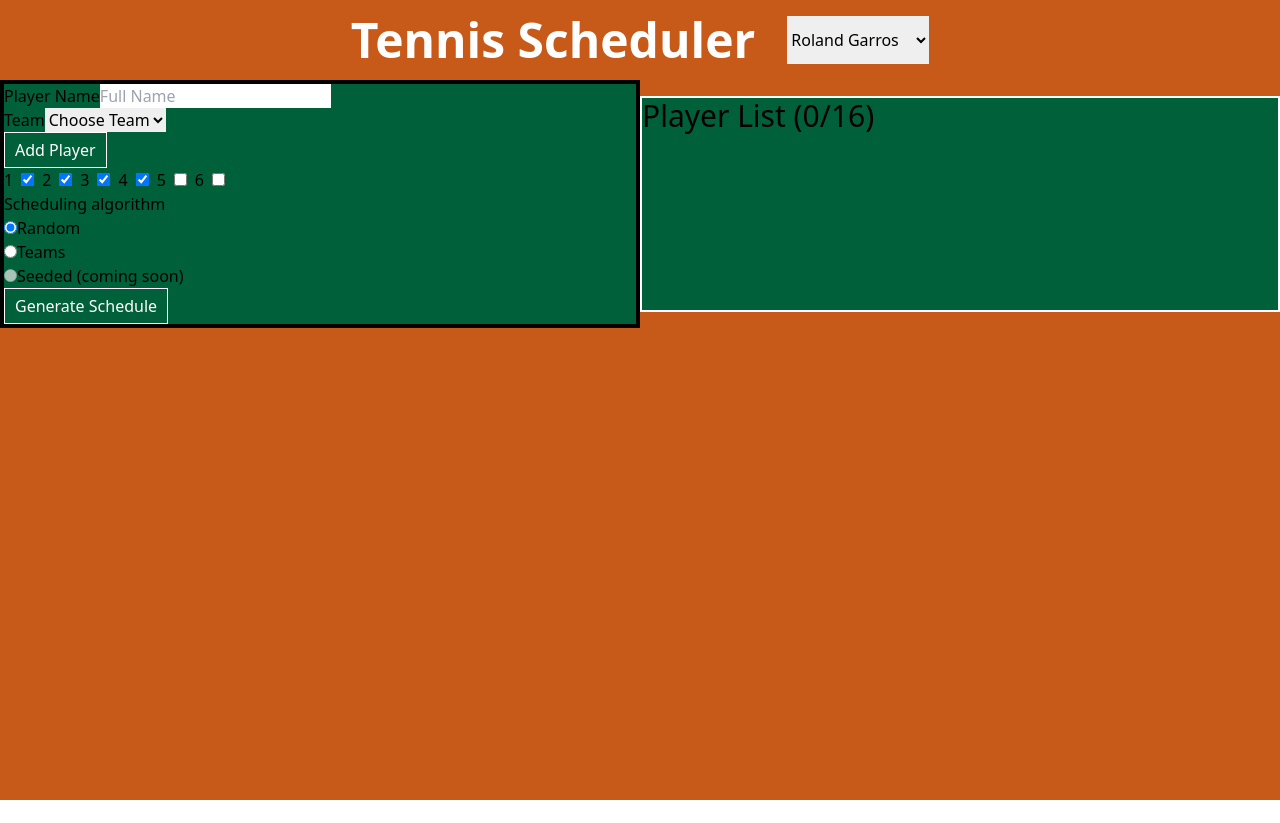
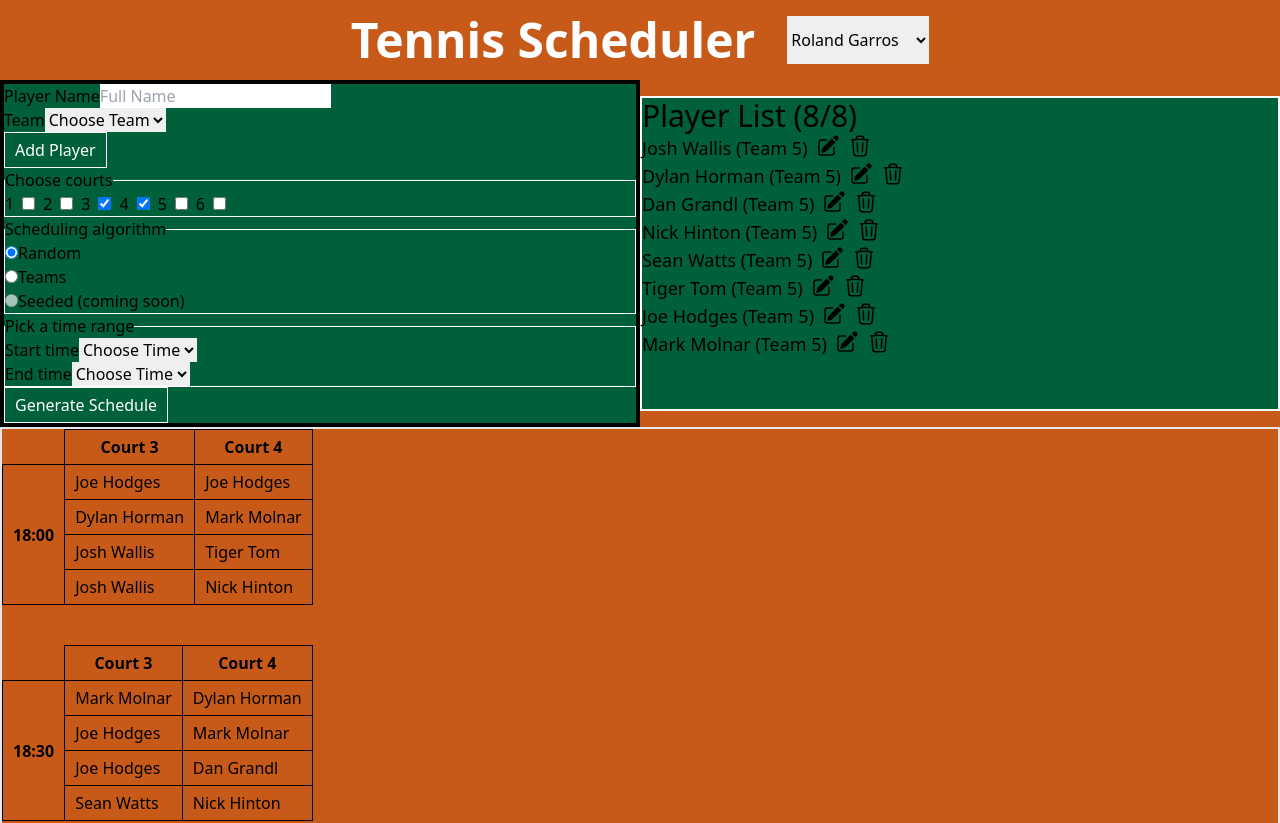
Before and after one commit to wallisCodes/tennis-scheduler, a React (Vite) app: page / in a window 1280 px wide. Shown: the top 823 px of the page. Before the commit the page ends 800 px from the top, so only its background shows below. Built offline with nearby package versions, Linux system fonts and the light colour scheme.

Commit message:
Added session start/finish inputs (hard-coded options for now) and v1 random schedule generation

```diff
--- a/src/components/Schedule.jsx
+++ b/src/components/Schedule.jsx
@@ -0,0 +1,55 @@
+import React from "react"
+
+export default function Schedule({players, courts}){
+    // Defining useful variables to generate dynamic schedule table
+    const sessions = ["18:00", "18:30", "19:00", "19:30"]; //time sessions each player will play before swapping, hard-coded temporarily
+
+    //object containing key-value pairs of selected courts only
+    const rawCourtsSelected = Object.fromEntries(
+        Object.entries(courts).filter(([key, value]) => value === true)
+    );
+    const courtsSelected = Object.keys(rawCourtsSelected); //array of selected court numbers (keys only)
+
+
+    // const randomPlayerIndex = Math.floor(Math.random() * players.length);
+
+
+    const randomSchedule = sessions.map((session, index) => (
+        <table key={index}>
+            <thead>
+                <tr>
+                    <th className="blank-cell"></th>
+                    {courtsSelected.map((_, index) => <th key={index} scope="col">{courtsSelected[index]}</th>)}
+                </tr>
+            </thead>
+            <tbody>
+                <tr>
+                    <th rowSpan="4">{session}</th>
+                    {courtsSelected.map((_, i) => <td key={i}>{players[Math.floor(Math.random() * players.length)].fullName}</td>)}
+                </tr>
+                <tr>
+                    {courtsSelected.map((_, i) => <td key={i}>{players[Math.floor(Math.random() * players.length)].fullName}</td>)}
+                </tr>
+                <tr>
+                    {courtsSelected.map((_, i) => <td key={i}>{players[Math.floor(Math.random() * players.length)].fullName}</td>)}
+                </tr>
+                <tr>
+                    {courtsSelected.map((_, i) => <td key={i}>{players[Math.floor(Math.random() * players.length)].fullName}</td>)}
+                </tr>
+            </tbody>
+        </table>
+    ))
+
+    // console.log(randomSchedule);
+    // generateRandomSchedule(sessions, courtsSelected, players);
+
+    return (
+        <>
+            <div className="flex-row space-y-10 min-h-96">
+                {/* {generateRandomSchedule(sessions, courtsSelected, players)} */}
+
+                {randomSchedule}
+            </div>
+        </>
+    )
+}
--- a/src/components/ScheduleForm.jsx
+++ b/src/components/ScheduleForm.jsx
@@ -1,6 +1,6 @@
 import React, { useState } from "react"
 
-export default function ScheduleForm({courts, setCourts, algorithm, setAlgorithm}){
+export default function ScheduleForm({courts, setCourts, algorithm, setAlgorithm, startTime, setStartTime, endTime, setEndTime}){
     function handleCourts(event){
         const {name, checked} = event.target;
         setCourts(prevCourts => {
@@ -21,14 +21,16 @@ export default function ScheduleForm({courts, setCourts, algorithm, setAlgorithm
         <>
             <form onSubmit={handleSubmit}>
                 {/* Court checkboxes */}
+                <fieldset>
+                    <legend>Choose courts</legend>
                     <div className="space-x-2">
                         <label htmlFor="court-1">1</label>
                         <input
                             type="checkbox"
                             id="court-1"
                             onChange={handleCourts}
-                        name="one"
-                        checked={courts.one}
+                            name="Court 1"
+                            checked={courts["Court 1"]}
                             className=""
                         />
 
@@ -37,8 +39,8 @@ export default function ScheduleForm({courts, setCourts, algorithm, setAlgorithm
                             type="checkbox"
                             id="court-2"
                             onChange={handleCourts}
-                        name="two"
-                        checked={courts.two}
+                            name="Court 2"
+                            checked={courts["Court 2"]}
                             className=""
                         />
 
@@ -47,8 +49,8 @@ export default function ScheduleForm({courts, setCourts, algorithm, setAlgorithm
                             type="checkbox"
                             id="court-3"
                             onChange={handleCourts}
-                        name="three"
-                        checked={courts.three}
+                            name="Court 3"
+                            checked={courts["Court 3"]}
                             className=""
                         />
 
@@ -57,8 +59,8 @@ export default function ScheduleForm({courts, setCourts, algorithm, setAlgorithm
                             type="checkbox"
                             id="court-4"
                             onChange={handleCourts}
-                        name="four"
-                        checked={courts.four}
+                            name="Court 4"
+                            checked={courts["Court 4"]}
                             className=""
                         />
 
@@ -67,8 +69,8 @@ export default function ScheduleForm({courts, setCourts, algorithm, setAlgorithm
                             type="checkbox"
                             id="court-5"
                             onChange={handleCourts}
-                        name="five"
-                        checked={courts.five}
+                            name="Court 5"
+                            checked={courts["Court 5"]}
                             className=""
                         />
 
@@ -77,11 +79,13 @@ export default function ScheduleForm({courts, setCourts, algorithm, setAlgorithm
                             type="checkbox"
                             id="court-6"
                             onChange={handleCourts}
-                        name="six"
-                        checked={courts.six}
+                            name="Court 6"
+                            checked={courts["Court 6"]}
                             className=""
                         />
                     </div>
+                </fieldset>
+
 
                 {/* Algorithm types */}
                 <fieldset>
@@ -121,6 +125,46 @@ export default function ScheduleForm({courts, setCourts, algorithm, setAlgorithm
                     <br />
                 </fieldset>
 
+                {/* Time picker */}
+                <fieldset>
+                    <legend>Pick a time range</legend>
+                    <div className="flex">
+                        <label htmlFor="start-time" className="">Start time</label>
+                        <select
+                            id="start-time"
+                            onChange={e => setStartTime(e.target.value)}
+                            value={startTime}
+                            className=""
+                            required
+                        >
+                            <option value="">Choose Time</option>
+                            <option value="08:00">08:00</option>
+                            <option value="09:00">09:00</option>
+                            <option value="10:00">10:00</option>
+                            <option value="18:00">18:00</option>
+                            <option value="19:00">19:00</option>
+                        </select>
+                    </div>
+
+                    <div className="flex">
+                        <label htmlFor="end-time" className="">End time</label>
+                        <select
+                            id="end-time"
+                            onChange={e => setEndTime(e.target.value)}
+                            value={endTime}
+                            className=""
+                            required
+                        >
+                            <option value="">Choose Time</option>
+                            <option value="08:30">08:30</option>
+                            <option value="09:30">09:30</option>
+                            <option value="10:30">10:30</option>
+                            <option value="18:30">18:30</option>
+                            <option value="19:30">19:30</option>
+                        </select>
+                    </div>
+                </fieldset>
+
                 <button className="border">Generate Schedule</button>
               </form>
         </>
--- a/src/components/ScheduleWrapper.jsx
+++ b/src/components/ScheduleWrapper.jsx
@@ -3,6 +3,7 @@ import Player from "./Player"
 import PlayerForm from "./PlayerForm"
 import EditPlayerForm from "./EditPlayerForm"
 import ScheduleForm from "./ScheduleForm"
+import Schedule from "./Schedule"
 import "../ScheduleWrapper.css"
 import { v4 as uuidv4 } from "uuid"
 
@@ -10,20 +11,170 @@ uuidv4();
 
 export default function ScheduleWrapper(){
     const [theme, setTheme] = useState("roland-garros");
-    const [players, setPlayers] = useState([]);
+    // const [players, setPlayers] = useState([]);
+    const [players, setPlayers] = useState([ //8 player testing
+        {
+            id: uuidv4(),
+            fullName: "Josh Wallis",
+            team: "5",
+            isEditing: false
+        },
+        {
+            id: uuidv4(),
+            fullName: "Dylan Horman",
+            team: "5",
+            isEditing: false
+        },
+        {
+            id: uuidv4(),
+            fullName: "Dan Grandl",
+            team: "5",
+            isEditing: false
+        },
+        {
+            id: uuidv4(),
+            fullName: "Nick Hinton",
+            team: "5",
+            isEditing: false
+        },
+        {
+            id: uuidv4(),
+            fullName: "Sean Watts",
+            team: "5",
+            isEditing: false
+        },
+        {
+            id: uuidv4(),
+            fullName: "Tiger Tom",
+            team: "5",
+            isEditing: false
+        },
+        {
+            id: uuidv4(),
+            fullName: "Joe Hodges",
+            team: "5",
+            isEditing: false
+        },
+        {
+            id: uuidv4(),
+            fullName: "Mark Molnar",
+            team: "5",
+            isEditing: false
+        }
+    ]);
+    // const [players, setPlayers] = useState([ //16 player testing
+    //     {
+    //         id: uuidv4(),
+    //         fullName: "Josh Wallis",
+    //         team: "5",
+    //         isEditing: false
+    //     },
+    //     {
+    //         id: uuidv4(),
+    //         fullName: "Dylan Horman",
+    //         team: "5",
+    //         isEditing: false
+    //     },
+    //     {
+    //         id: uuidv4(),
+    //         fullName: "Dan Grandl",
+    //         team: "5",
+    //         isEditing: false
+    //     },
+    //     {
+    //         id: uuidv4(),
+    //         fullName: "Nick Hinton",
+    //         team: "5",
+    //         isEditing: false
+    //     },
+    //     {
+    //         id: uuidv4(),
+    //         fullName: "Sean Watts",
+    //         team: "5",
+    //         isEditing: false
+    //     },
+    //     {
+    //         id: uuidv4(),
+    //         fullName: "Tiger Tom",
+    //         team: "5",
+    //         isEditing: false
+    //     },
+    //     {
+    //         id: uuidv4(),
+    //         fullName: "Joe Hodges",
+    //         team: "5",
+    //         isEditing: false
+    //     },
+    //     {
+    //         id: uuidv4(),
+    //         fullName: "Mark Molnar",
+    //         team: "5",
+    //         isEditing: false
+    //     },
+    //     {
+    //         id: uuidv4(),
+    //         fullName: "Nick Jones",
+    //         team: "4",
+    //         isEditing: false
+    //     },
+    //     {
+    //         id: uuidv4(),
+    //         fullName: "Darren Healy",
+    //         team: "4",
+    //         isEditing: false
+    //     },
+    //     {
+    //         id: uuidv4(),
+    //         fullName: "Dave Buick",
+    //         team: "4",
+    //         isEditing: false
+    //     },
+    //     {
+    //         id: uuidv4(),
+    //         fullName: "Tom Darwell",
+    //         team: "4",
+    //         isEditing: false
+    //     },
+    //     {
+    //         id: uuidv4(),
+    //         fullName: "Rob Phillips",
+    //         team: "4",
+    //         isEditing: false
+    //     },
+    //     {
+    //         id: uuidv4(),
+    //         fullName: "Karl Gosbee",
+    //         team: "4",
+    //         isEditing: false
+    //     },
+    //     {
+    //         id: uuidv4(),
+    //         fullName: "Nick Cunningham",
+    //         team: "4",
+    //         isEditing: false
+    //     },
+    //     {
+    //         id: uuidv4(),
+    //         fullName: "Harry Harpin",
+    //         team: "4",
+    //         isEditing: false
+    //     }
+    // ]);
     const [courts, setCourts] = useState({
-        one: true,
-        two: true,
-        three: true,
-        four: true,
-        five: false,
-        six: false
+        "Court 1": false,
+        "Court 2": false,
+        "Court 3": true,
+        "Court 4": true,
+        "Court 5": false,
+        "Court 6": false
     });
     const [algorithm, setAlgorithm] = useState("random");
+    const [startTime, setStartTime] = useState("");
+    const [endTime, setEndTime] = useState("");
 
-    const courts_selected = Object.values(courts).reduce((a, court) => a + court, 0); //counting number of courts selected (truthy values)
-    const suggested_players = courts_selected * 4;
-    const max_players = "calculate depending on number of courts and time played (not yet implemented)";
+    const courtsSelectedNumber = Object.values(courts).reduce((a, court) => a + court, 0); //counting number of courts selected (truthy values)
+    const suggestedPlayers = courtsSelectedNumber * 4;
+    const maxPlayers = "calculate depending on number of courts and time played (not yet implemented)";
 
     function addPlayer(name, team){
         setPlayers([
@@ -55,7 +206,7 @@ export default function ScheduleWrapper(){
 
     return (
         <>
-            <div className="App h-lvh" data-theme={theme}>
+            <div className="App min-h-lvh" data-theme={theme}>
                 <div className=" max-w-7xl mx-auto ">
                     {/* "NAVBAR" */}
                     <div className="flex justify-center gap-8 py-4">
@@ -83,12 +234,16 @@ export default function ScheduleWrapper(){
                                 setCourts={setCourts}
                                 algorithm={algorithm}
                                 setAlgorithm={setAlgorithm}
+                                startTime={startTime}
+                                setStartTime={setStartTime}
+                                endTime={endTime}
+                                setEndTime={setEndTime}
                             />
                         </div>
 
                         {/* PLAYER LIST */}
                         <div className="box w-1/2 border-2 border-white my-4 text-left">
-                            <h1 className="text-3xl">{`Player List (${players.length}/${suggested_players})`}</h1>
+                            <h1 className="text-3xl">{`Player List (${players.length}/${suggestedPlayers})`}</h1>
                             {players.map((player, index) => (
                                 player.isEditing ? (
                                     <EditPlayerForm
@@ -107,6 +262,13 @@ export default function ScheduleWrapper(){
                             ))}
                         </div>
                     </div>
+                    <div className="flex w-full border-2">
+                        {/* OUTPUT SCHEDULE */}
+                        <Schedule
+                            players={players}
+                            courts={courts}
+                        />
+                    </div>
                 </div>
             </div>
         </>
--- a/src/index.css
+++ b/src/index.css
@@ -32,3 +32,17 @@ button {
     border-color: var(--tertiary-color);
     padding: 5px 10px;
 }
+
+fieldset {
+    border: 1px solid white;
+}
+
+th, td {
+    padding: 5px 10px;
+    border: 1px solid black;
+    border-collapse: separate;
+}
+
+.blank-cell {
+    border: none;
+}
```
Lines whose indentation alone changed are shown as unchanged.
